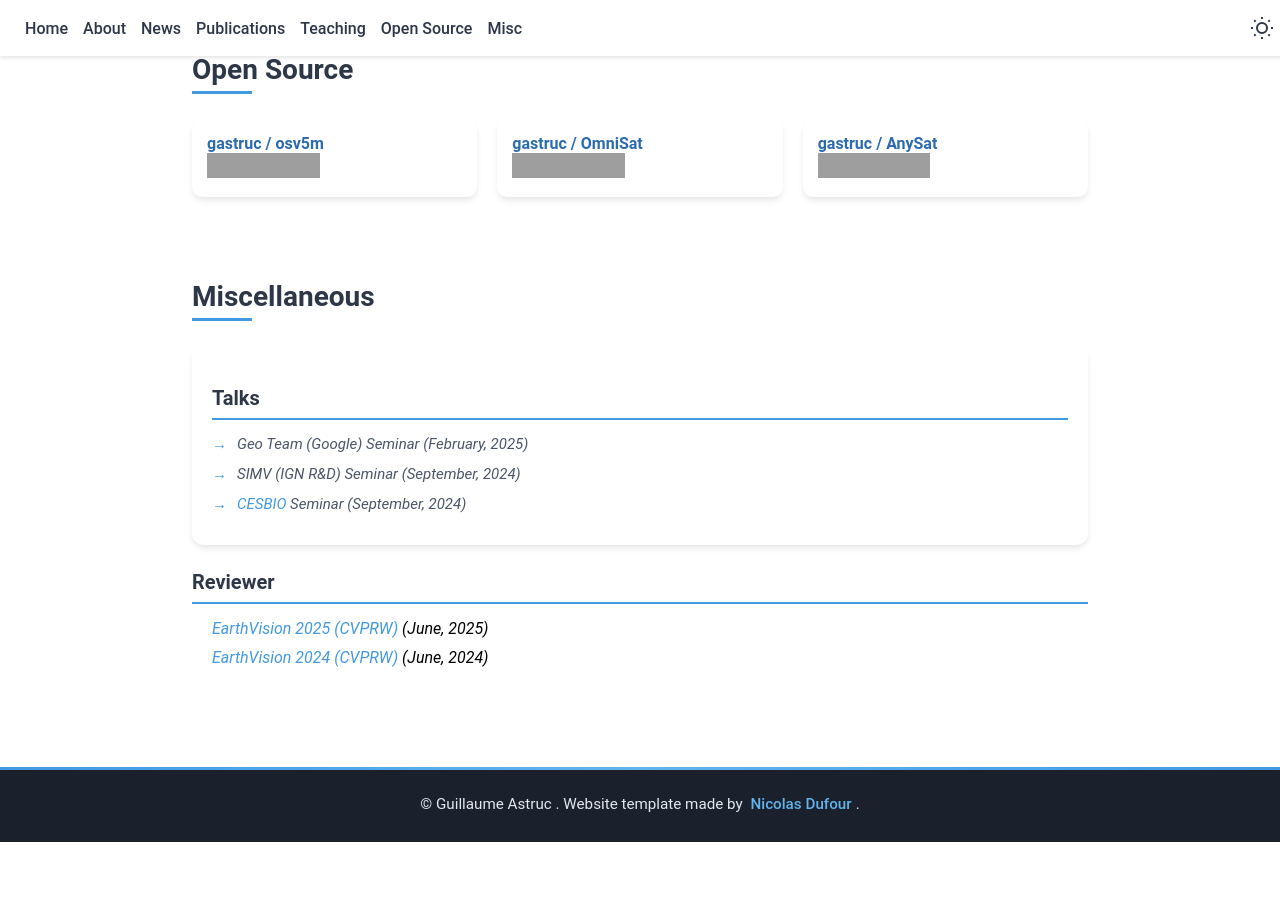
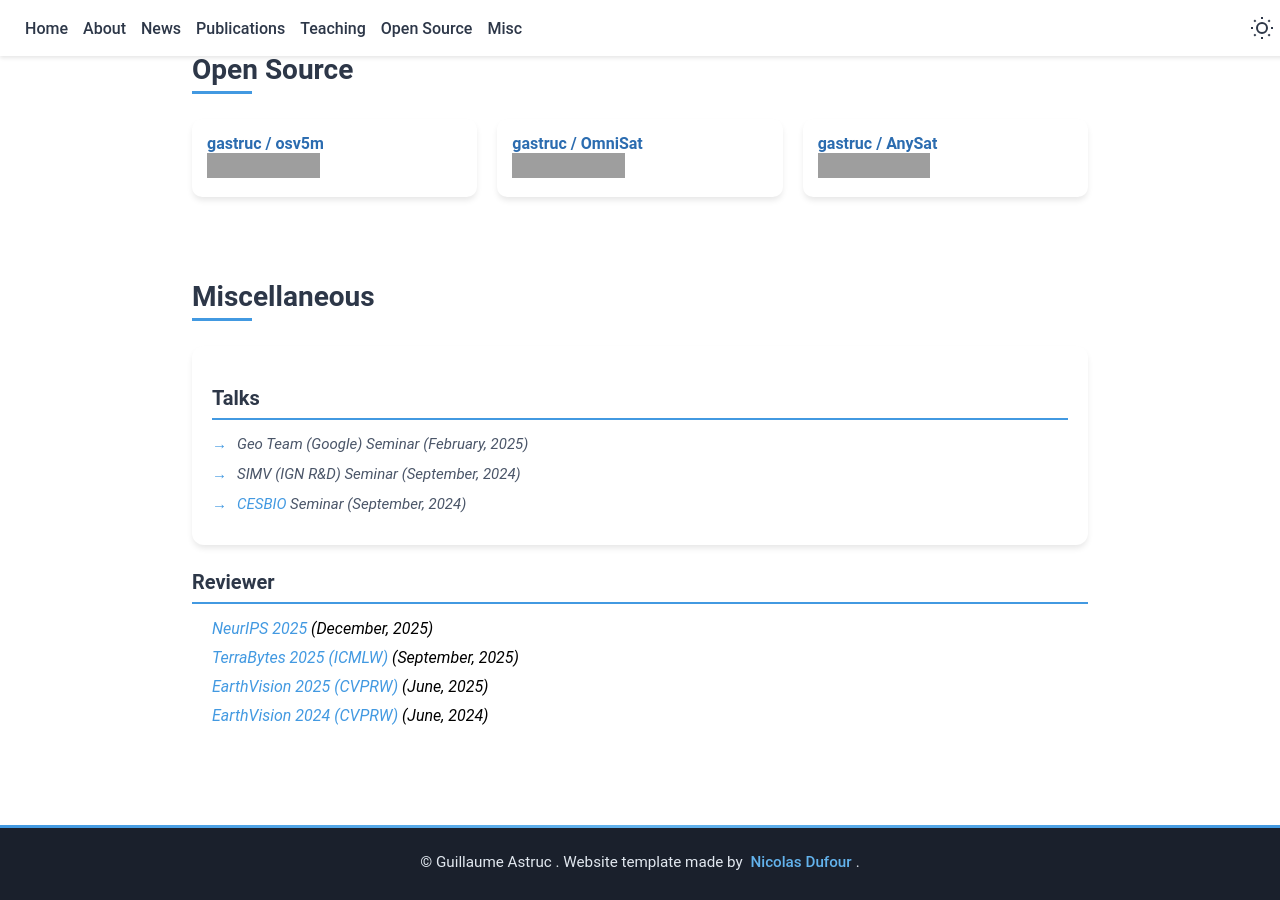
Before and after one commit to gastruc/gastruc.github.io, a Jekyll site: the page built from index.markdown, in a window 1280 px wide and 900 px high, scrolled down 3771 px. Built offline with Jekyll 4.4.1, drawn with Linux system fonts in a browser that asks for light colours; before the commit the page ends 4613 px from its top, so only the background shows below that; grey boxes are pictures that could not be loaded.

Commit message:
Add NeurIPS 2025 and TerraBytes 2025 event details to misc.yaml

```diff
--- a/_data/main/misc.yaml
+++ b/_data/main/misc.yaml
@@ -11,6 +11,10 @@ talks:
 reviewer:
   # - name: <a href="https://cvpr.thecvf.com/Conferences/2025">CVPR 2025</a>
   #   date: 2025-06-15
+  - name: <a href="https://neurips.cc/">NeurIPS 2025 </a>
+    date: 2025-12-15
+  - name: <a href="https://terrabytes-workshop.github.io//">TerraBytes 2025 (ICMLW) </a>
+    date: 2025-09-15
   - name:  <a href="https://www.grss-ieee.org/events/earthvision-2025/">EarthVision 2025 (CVPRW)</a>
     date: 2025-06-15
   - name:  <a href="https://www.grss-ieee.org/events/earthvision-2024/">EarthVision 2024 (CVPRW)</a>
```
